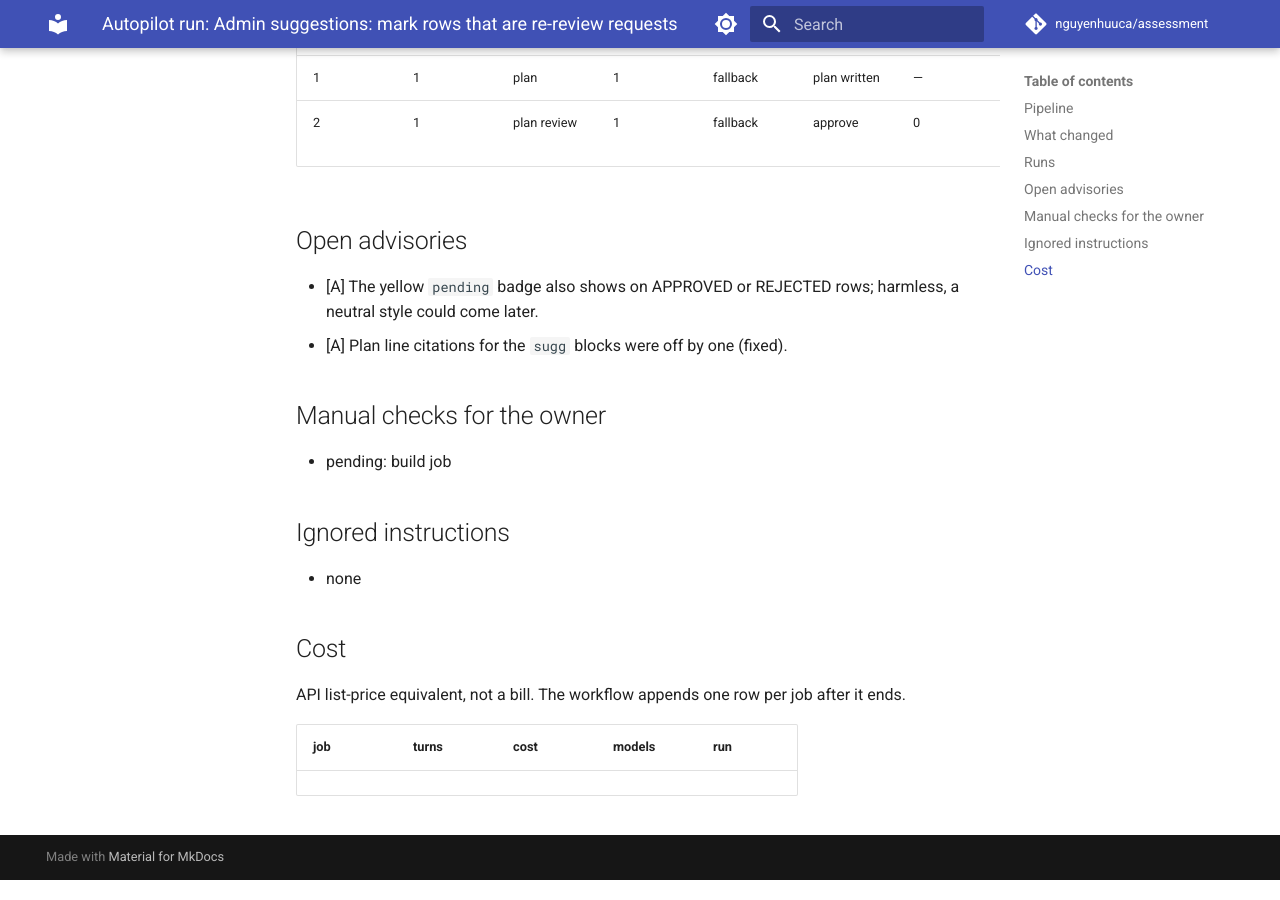
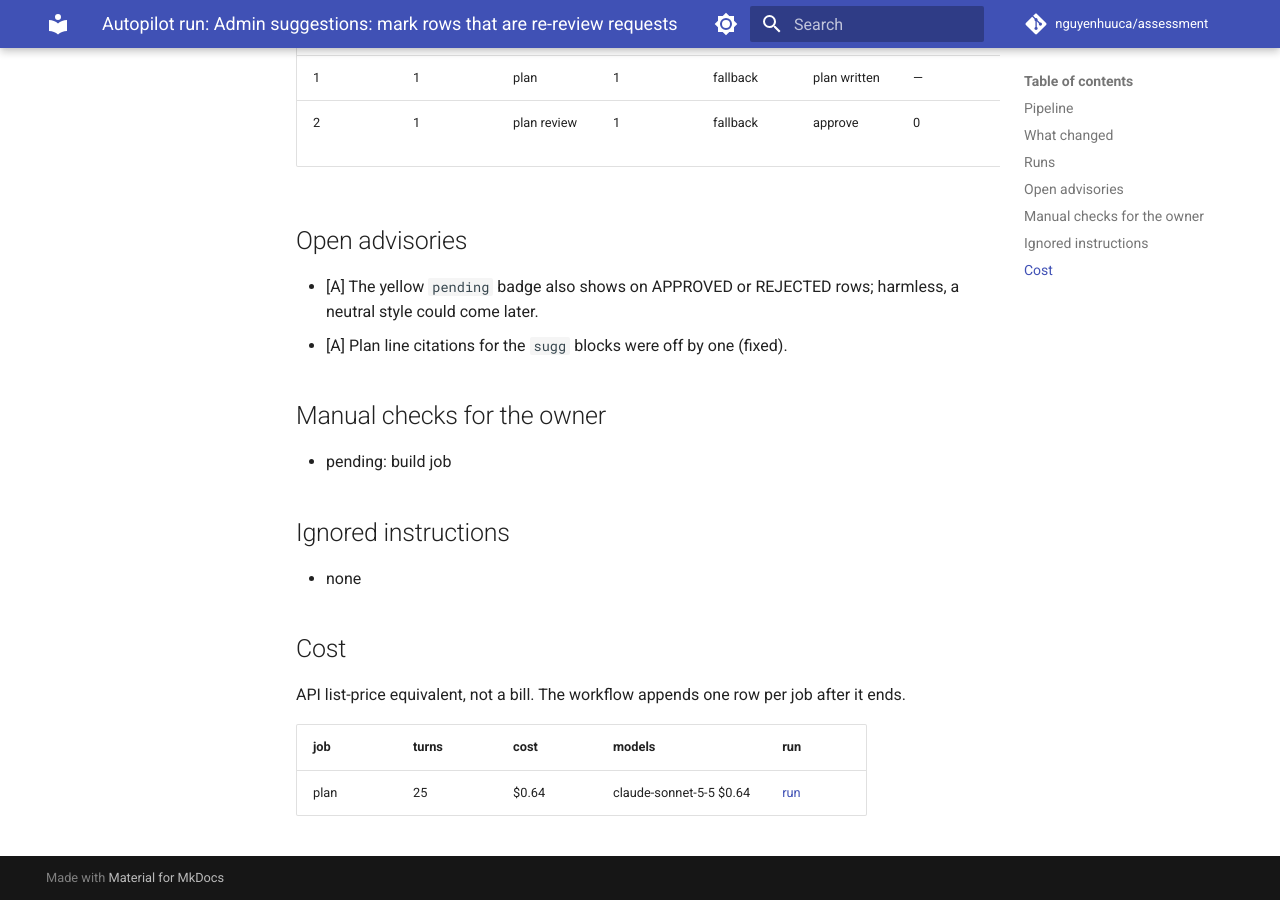
Before and after one commit to nguyenhuuca/assessment, an MkDocs documentation site: the page built from docs/reports/autopilot-2026-10-19-admin-rereview-badge.md, in a window 1280 px wide and 900 px high, scrolled down 1414 px. Built offline with MkDocs 1.6.1 and Material for MkDocs 9.7.7, drawn with Linux system fonts in a browser that asks for light colours; comment, search, counter and statistics services are not loaded.

Commit message:
docs(autopilot): plan job cost $0.64

```diff
--- a/docs/reports/autopilot-2026-10-19-admin-rereview-badge.md
+++ b/docs/reports/autopilot-2026-10-19-admin-rereview-badge.md
@@ -54,3 +54,4 @@ API list-price equivalent, not a bill. The workflow appends one row per job afte
 
 | job | turns | cost | models | run |
 |-----|-------|------|--------|-----|
+| plan | 25 | $0.64 | claude-sonnet-5-5 $0.64 | [run](https://github.com/nguyenhuuca/assessment/actions/runs/39227453685) |
```
